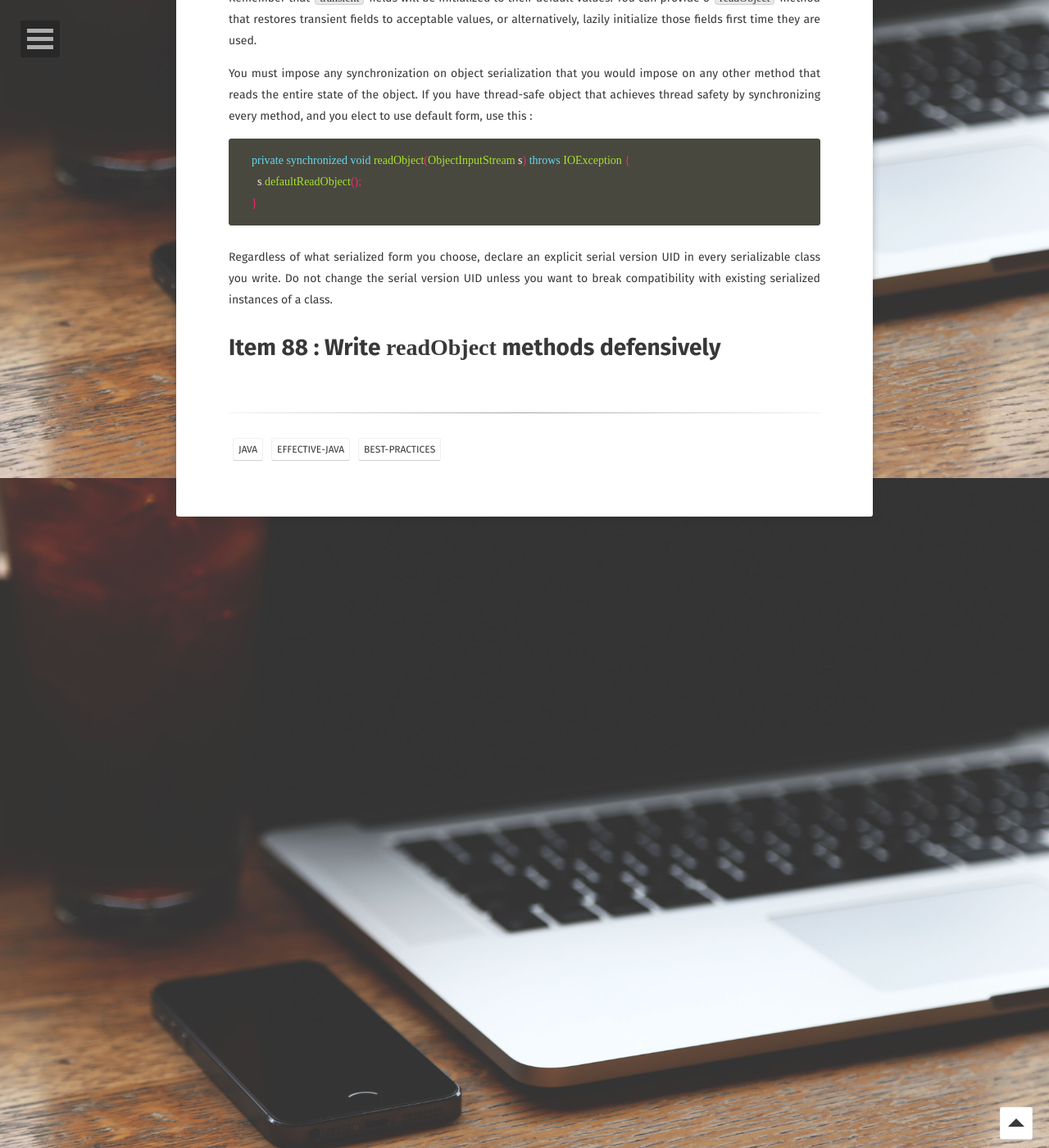
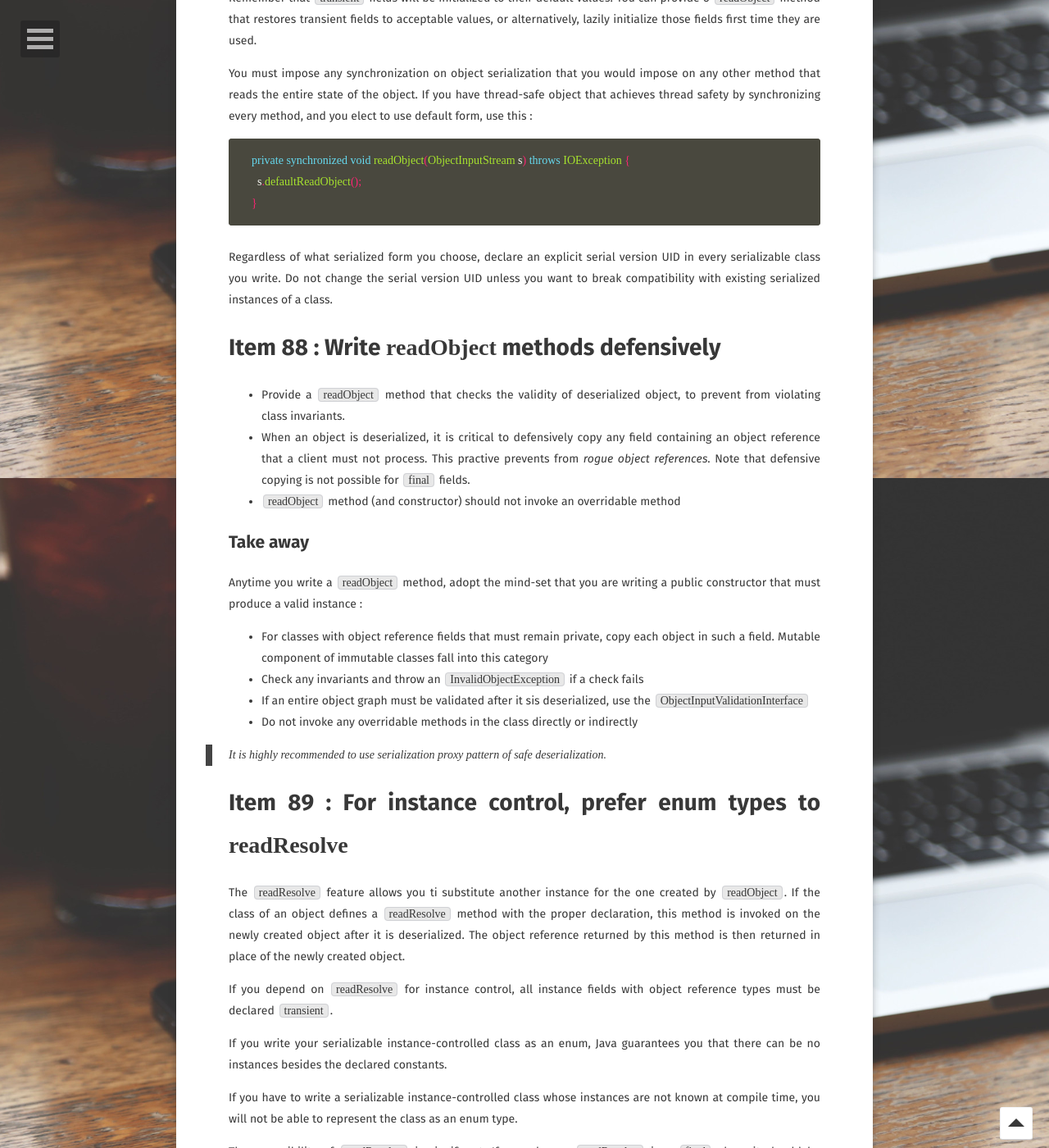
Before and after one commit to Ahdak/blog, a Jekyll site: the page built from _posts/2019-12-25-effective-java-part-11.md, in a window 1280 px wide and 1400 px high, scrolled down 4817 px. Shown: the whole window at 82% size. Built offline with Jekyll 4.4.1, drawn with Linux system fonts in a browser that asks for light colours; some web fonts are replaced; some of the changed text lies outside the part shown.

Commit message:
working until final item 90

````diff
--- a/_posts/2019-12-25-effective-java-part-11.md
+++ b/_posts/2019-12-25-effective-java-part-11.md
@@ -154,3 +154,88 @@ You must impose any synchronization on object serialization that you would impos
 Regardless of what serialized form you choose, declare an explicit serial version UID in every serializable class you write. Do not change the serial version UID unless you want to break compatibility with existing serialized instances of a class.
 
 # Item 88 : Write `readObject` methods defensively
+- Provide a `readObject` method that checks the validity of deserialized object, to prevent from violating class invariants.
+- When an object is deserialized, it is critical to defensively copy any field containing an object reference that a client must not process. This practive prevents from *rogue object references*. Note that defensive copying is not possible for `final` fields.
+- `readObject` method (and constructor) should not invoke an overridable method
+
+## Take away
+Anytime you write a `readObject` method, adopt the mind-set that you are writing a public constructor that must produce a valid instance :
+- For classes with object reference fields that must remain private, copy each object in such a field. Mutable component of immutable classes fall into this category
+- Check any invariants and throw an `InvalidObjectException` if a check fails
+- If an entire object graph must be validated after it sis deserialized, use the `ObjectInputValidationInterface`
+- Do not invoke any overridable methods in the class directly or indirectly
+
+> It is highly recommended to use *serialization proxy pattern* of safe deserialization.
+
+# Item 89 : For instance control, prefer enum types to `readResolve`
+The `readResolve` feature allows you ti substitute another instance for the one created by `readObject`. If the class of an object defines a `readResolve` method with the proper declaration, this method is invoked on the newly created object after it is deserialized. The object reference returned by this method is then returned in place of the newly created object.
+
+If you depend on `readResolve` for instance control, all instance fields with object reference types must be declared `transient`.
+
+If you write your serializable instance-controlled class as an enum, Java guarantees you that there can be no instances besides the declared constants.
+
+If you have to write a serializable instance-controlled class whose instances are not known at compile time, you will not be able to represent the class as an enum type.
+
+The accessibility of `readResolve` is significant. If you place a `readResolve` in a `final` class, it should be `private`. If you place `readResolve` on a non final class, you must carefully consider its accessibility for subclasses. If it is `private`, deserializing a subclass will produce a superclass instance, which is likely a `ClassCastException`.
+
+# Item 90 : Consider serialization proxies instead of serialized instances
+The serialization proxy pattern is reasonably straightforward :
+- Design a private static nested class (serialization proxy). It should have a single constructor whose parameter type is the enclosing class
+- Proxy and enclosing class must implement `Serializable`
+
+```java
+    class Period implements Serializable{
+
+
+        private static class SerializationProxy implements Serializable {
+            private final Date start ;
+            private final Date end ;
+            SerializationProxy(Period p) {
+                this.end = p.end ;
+                this.start=p.start ;
+            }
+            private static final long serialVersionUID = 123123L ;
+
+            private Object readResolve() {
+                return new Period(start,end) ;
+            }
+
+        }
+
+
+        private final Date start ;
+        private final Date end ;
+
+        public Period(Date start, Date end) {
+            this.start = new Date(start.getTime());
+            this.end = new Date(end.getTime());
+        }
+
+        // write replace method for the serialization proxy pattern
+        private Object writeReplace() {
+            return new SerializationProxy(this) ;
+        }
+
+        // Prevent attacks
+        private void readObject(ObjectInputStream s) throws IOException {
+            throw new InvalidObjectException("Proxy required !") ;
+        }
+    }
+```
+
+With the `writeReplace` method, the serialization system will never generate a serialized instance of  the enclosing class. To guarantee that no attack of enclosing type, the `readObject` throws exception.
+
+The `readResolve` on proxy creates an instance of the enclosing class using only its public API.
+
+
+This proxy stops the bogus byte-stream attack and the internal theft attack dead in their tracks.
+
+The serialization proxy pattern is more powerful than defensive copying in `readObject`.
+
+The serialization proxy pattern has two limitations :
+- it is not compatible with classes that are extendable by their users
+- it is not compatible with classes whose object graphs contain circularities
+
+If you attempt to invoke proxy's `readResolve` method, you'll get a `ClassCastException` because you don't have the object yet, only its serialization proxy.
+
+The add of proxy is not free, it is around 14% more expensive to serialize and deserialize.
````
